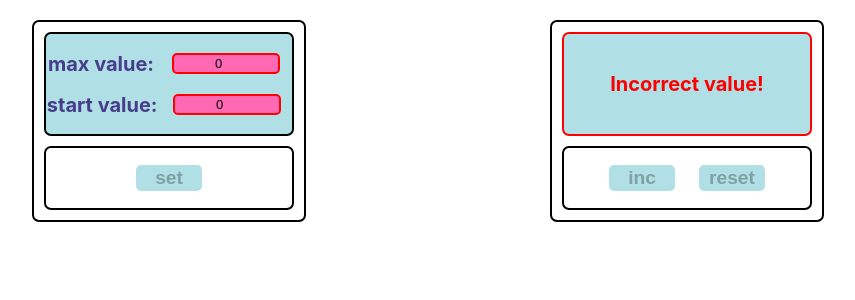
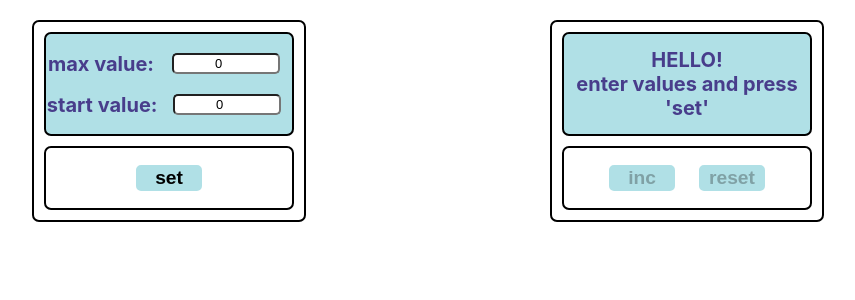
Before and after one commit to MartaVeresova/Counter, a React (Create React App) app: page / in a window 1280 px wide. Shown: the top 300 px of the page, without its empty margins (212-1067 px from the left). Built offline with nearby package versions, Linux system fonts and the light colour scheme.

Commit message:
Counter - greeting, refactoring; completed counter

```diff
--- a/src/App.module.css
+++ b/src/App.module.css
@@ -98,6 +98,15 @@
 }
 
 .errorInput {
+    display: flex;
+    flex-direction: column;
+    justify-content: center;
+    align-items: center;
+    width: 100px;
+    margin: 10px;
+    text-align: center;
+    border-radius: 5px;
+    font-size: 13px;
     border: 2px solid red;
     outline: none;
     background-color: hotpink;
--- a/src/App.tsx
+++ b/src/App.tsx
@@ -9,6 +9,7 @@ function App() {
     const [maxValue, setMaxValue] = useState(0)
     const [error, setError] = useState(false)
     const [editMode, setEditMode] = useState(false)
+    const [start, setStart] = useState(true)
 
     useEffect(() => {
         const maxNewValue = localStorage.getItem('maxValue')
@@ -16,18 +17,25 @@ function App() {
 
         if (maxNewValue) {
             setMaxValue(JSON.parse(maxNewValue))
+            if (JSON.parse(maxNewValue) !== 0) {
+                setStart(false)
+            }
         }
         if (startNewValue) {
             setStartValue(JSON.parse(startNewValue))
             setNumber(JSON.parse(startNewValue))
+            if (JSON.parse(startNewValue) !== 0) {
+                setStart(false)
+            }
         }
-        //return;
     }, [])
 
     useEffect(() => {
         localStorage.setItem('maxValue', JSON.stringify(maxValue))
         localStorage.setItem('startValue', JSON.stringify(startValue))
-        setErrorOfValue()
+        if (!start) {
+            setErrorOfValue()
+        }
     }, [maxValue, startValue])
 
 
@@ -67,6 +75,8 @@ function App() {
                     setError={setError}
                     editMode={editMode}
                     setEditMode={setEditMode}
+                    start={start}
+                    setStart={setStart}
                 />
             </div>
             <div>
@@ -78,6 +88,7 @@ function App() {
                     startValue={startValue}
                     error={error}
                     editMode={editMode}
+                    start={start}
                 />
             </div>
         </div>
--- a/src/Button.tsx
+++ b/src/Button.tsx
@@ -4,7 +4,7 @@ import React from 'react';
 export type ButtonType = {
     name: string
     disabled: boolean
-    onClickButton: () => void
+    onClick: () => void
 }
 
 export function Button(props: ButtonType) {
@@ -12,7 +12,7 @@ export function Button(props: ButtonType) {
         <div>
             <button
                 className={s.button}
-                onClick={props.onClickButton}
+                onClick={props.onClick}
                 disabled={props.disabled}
             >
                 {props.name}
--- a/src/Counter.tsx
+++ b/src/Counter.tsx
@@ -10,34 +10,12 @@ export type CounterType = {
     startValue: number
     error: boolean
     editMode: boolean
+    start: boolean
 }
 
 export function Counter(props: CounterType) {
 
-    // //
-    // const testFunc = (editMode, startValue, ............) {
-    //     const disabledInc =
-    //         props.number === props.maxValue
-    //         || editMode
-    //         || startValue < 0
-    //         || maxValue < 0
-    //         || maxValue < startValue
-    //
-    //     const disabledReset =
-    //         !props.number
-    //         || errorStart
-    //         || errorMax
-    //         || startValue < 0
-    //         || maxValue < 0
-    //         || maxValue <= startValue
-    //
-    // const 3 =  props.editMode && !props.errorMax && !props.errorStart
-    //     return {disabledInc, disabledReset, 3};
-    // }
-    // const {disabledinc, disabledReset} = testFunc(props.editMode, props.startValue, ............)
-
-    //const greeting = props.start
-
+    const startValue = props.start
     const enterValue = props.editMode && !props.error
     const errorValue = props.error || props.maxValue <= props.startValue
     const numValue = !props.editMode && !props.error
@@ -58,24 +36,27 @@ export function Counter(props: CounterType) {
     return (
         <div className={s.container}>
             {
-                enterValue
+                startValue
+                    ? <span className={s.editMode}>HELLO!<br/>
+                        enter values and press 'set'</span>
+                    : enterValue
                     ? <span className={s.editMode}>enter values and press set</span>
                     : errorValue
-                    ? <span className={s.error}>Incorrect value!</span>
-                    : numValue
-                        ? <span className={numValueClassName}>{props.number}</span>
-                        : ''
+                        ? <span className={s.error}>Incorrect value!</span>
+                        : numValue
+                            ? <span className={numValueClassName}>{props.number}</span>
+                            : ''
             }
             <div className={s.buttons}>
                 <Button
                     name={'inc'}
                     disabled={disabledInc}
-                    onClickButton={props.inc}
+                    onClick={props.inc}
                 />
                 <Button
                     name={'reset'}
                     disabled={disabledReset}
-                    onClickButton={props.reset}
+                    onClick={props.reset}
                 />
             </div>
         </div>
--- a/src/Input.tsx
+++ b/src/Input.tsx
@@ -7,6 +7,7 @@ export type InputType = {
     text: string
     startValue: number
     maxValue: number
+    start: boolean
 }
 
 export function Input(props: InputType) {
@@ -16,11 +17,12 @@ export function Input(props: InputType) {
         || props.startValue >= props.maxValue
         || props.maxValue === 0
 
+
     return (
         <div className={s.spanAndInput}>
             <span className={s.span}>{props.text}</span>
             <input
-                className={classNameInput ? `${s.input} ${s.errorInput}` : s.input}
+                className={classNameInput && !props.start ? s.errorInput: s.input}
                 type="number"
                 value={props.value}
                 onChange={props.onChange}
--- a/src/SettingBlock.tsx
+++ b/src/SettingBlock.tsx
@@ -13,6 +13,8 @@ export type SettingBlockType = {
     setError: (error: boolean) => void
     editMode: boolean
     setEditMode: (editMode: boolean) => void
+    start: boolean
+    setStart: (start: boolean) => void
 }
 
 
@@ -21,18 +23,20 @@ export function SettingBlock(props: SettingBlockType) {
     const onChangeMaxValue = (e: ChangeEvent<HTMLInputElement>) => {
         props.setEditMode(true)
         props.setMaxValue(e.currentTarget.valueAsNumber)
+        props.setStart(false)
     }
 
     const onChangeStartValue = (e: ChangeEvent<HTMLInputElement>) => {
         props.setEditMode(true)
         props.setStartValue(e.currentTarget.valueAsNumber)
-
+        props.setStart(false)
     }
 
-    const onClickButtonSet = () => {
+    const onClick = () => {
         props.setEditMode(false)
         props.setNumber(props.startValue)
     }
+
 
     return (
         <div className={s.container}>
@@ -44,7 +48,7 @@ export function SettingBlock(props: SettingBlockType) {
                         text={'max value:'}
                         startValue={props.startValue}
                         maxValue={props.maxValue}
-
+                        start={props.start}
                     />
                     <Input
                         value={props.startValue}
@@ -52,6 +56,7 @@ export function SettingBlock(props: SettingBlockType) {
                         text={'start value:'}
                         startValue={props.startValue}
                         maxValue={props.maxValue}
+                        start={props.start}
                     />
                 </div>
             </div>
@@ -60,7 +65,7 @@ export function SettingBlock(props: SettingBlockType) {
                 <Button
                     name={'set'}
                     disabled={props.error}
-                    onClickButton={onClickButtonSet}
+                    onClick={onClick}
                 />
             </div>
         </div>
```
